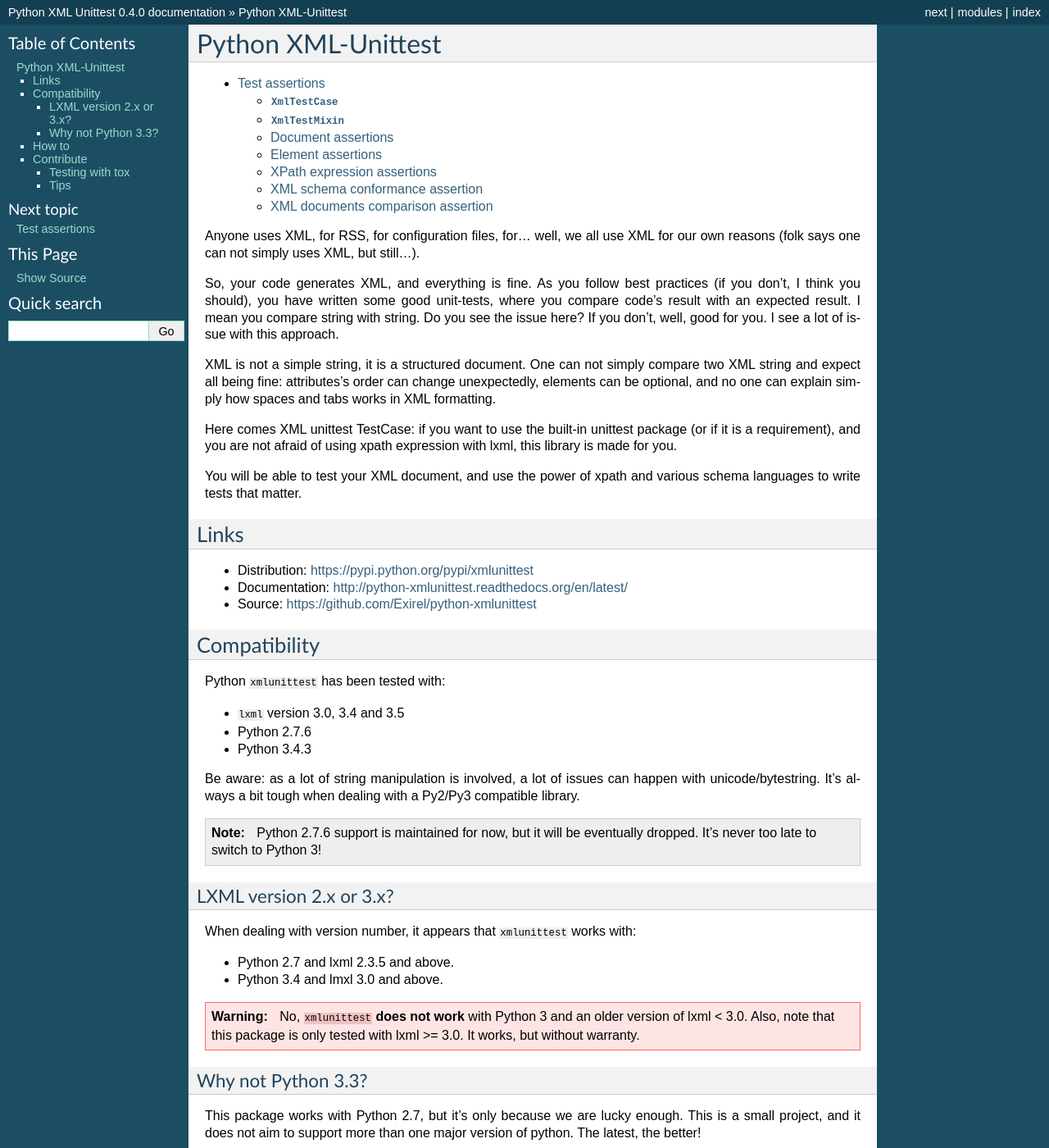
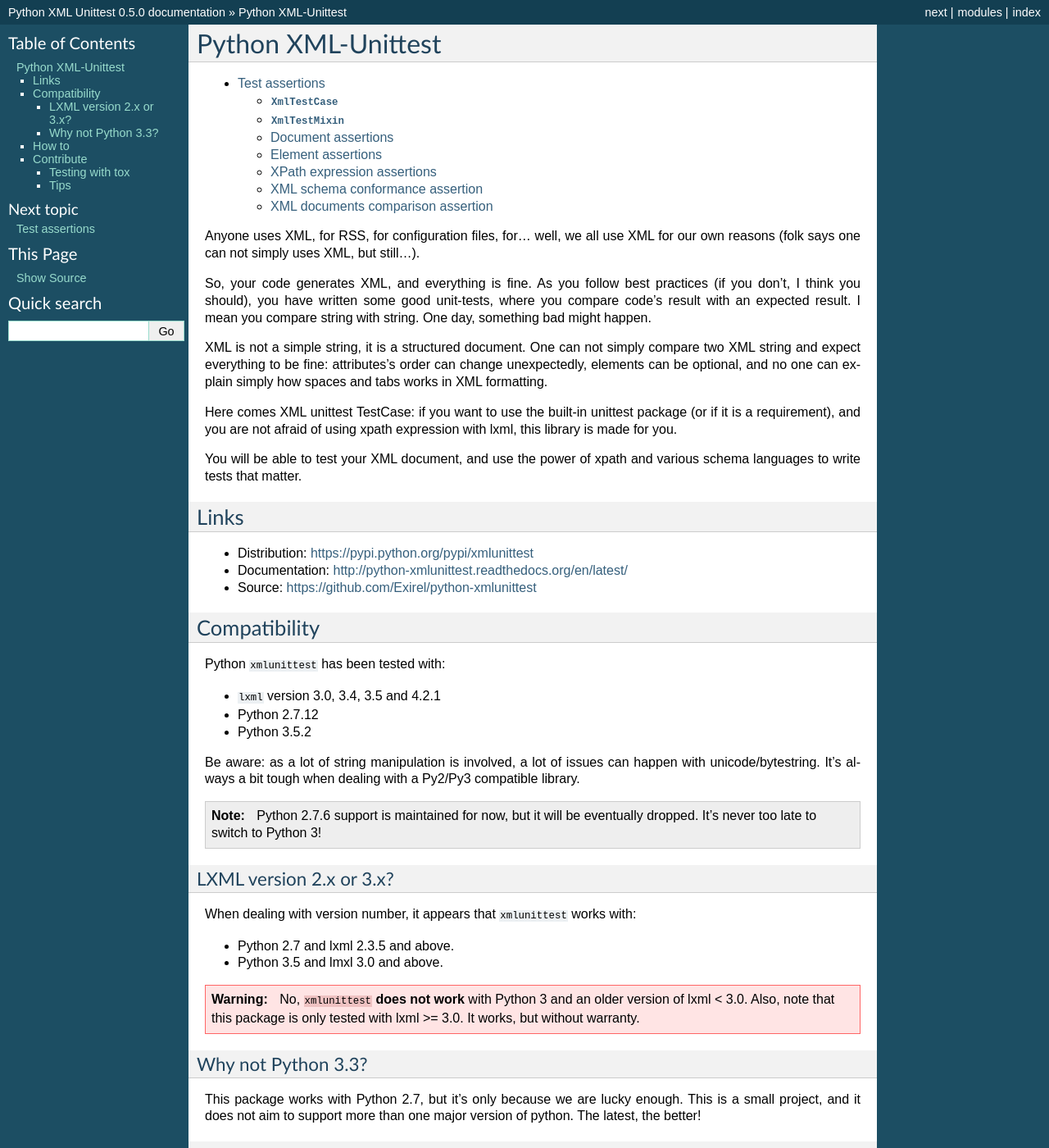
Before and after one commit to Exirel/python-xmlunittest, a Sphinx documentation site: the page built from doc/index.rst, in a window 1280 px wide and 1400 px high. Shown: the whole window at 82% size. Built offline with Sphinx 7.4.7, drawn with Linux system fonts in a browser that asks for light colours; some of the changed text lies outside the part shown.

```diff
--- a/doc/conf.py
+++ b/doc/conf.py
@@ -41,16 +41,16 @@ master_doc = 'index'
 
 # General information about the project.
 project = u'Python XML Unittest'
-copyright = u'2013, Florian Strzelecki'
+copyright = u'2018, Florian Strzelecki'
 
 # The version info for the project you're documenting, acts as replacement for
 # |version| and |release|, also used in various other places throughout the
 # built documents.
 #
 # The short X.Y version.
-version = '0.4'
+version = '0.5'
 # The full version, including alpha/beta/rc tags.
-release = '0.4.0'
+release = '0.5.0'
 
 # The language for content autogenerated by Sphinx. Refer to documentation
 # for a list of supported languages.
--- a/doc/index.rst
+++ b/doc/index.rst
@@ -13,13 +13,12 @@ for our own reasons (folk says one can not simply uses XML, but still...).
 So, your code generates XML, and everything is fine. As you follow best
 practices (if you don’t, I think you should), you have written some good
 unit-tests, where you compare code’s result with an expected result. I mean you
-compare string with string. Do you see the issue here? If you don’t, well,
-good for you. I see a lot of issue with this approach.
+compare string with string. One day, something bad might happen.
 
 XML is not a simple string, it is a structured document. One can not simply
-compare two XML string and expect all being fine: attributes’s order can change
-unexpectedly, elements can be optional, and no one can explain simply how
-spaces and tabs works in XML formatting.
+compare two XML string and expect everything to be fine: attributes’s order can
+change unexpectedly, elements can be optional, and no one can explain simply
+how spaces and tabs works in XML formatting.
 
 Here comes XML unittest TestCase: if you want to use the built-in unittest
 package (or if it is a requirement), and you are not afraid of using xpath
@@ -42,9 +41,9 @@ Compatibility
 
 Python ``xmlunittest`` has been tested with:
 
-* ``lxml`` version 3.0, 3.4 and 3.5
-* Python 2.7.6
-* Python 3.4.3
+* ``lxml`` version 3.0, 3.4, 3.5 and 4.2.1
+* Python 2.7.12
+* Python 3.5.2
 
 Be aware: as a lot of string manipulation is involved, a lot of issues can
 happen with unicode/bytestring. It's always a bit tough when dealing with
@@ -61,7 +60,7 @@ LXML version 2.x or 3.x?
 When dealing with version number, it appears that ``xmlunittest`` works with:
 
 * Python 2.7 and lxml 2.3.5 and above.
-* Python 3.4 and lmxl 3.0 and above.
+* Python 3.5 and lmxl 3.0 and above.
 
 .. warning::
 
--- a/setup.py
+++ b/setup.py
@@ -31,7 +31,7 @@ classifiers = [
 ]
 
 setup(name='xmlunittest',
-      version='0.4.0',
+      version='0.5.0',
       description='Library using lxml and unittest for unit testing XML.',
       long_description=read('README.rst'),
       author='Florian Strzelecki',
```
Also changed, not shown: README.rst (+7 -8 lines).
